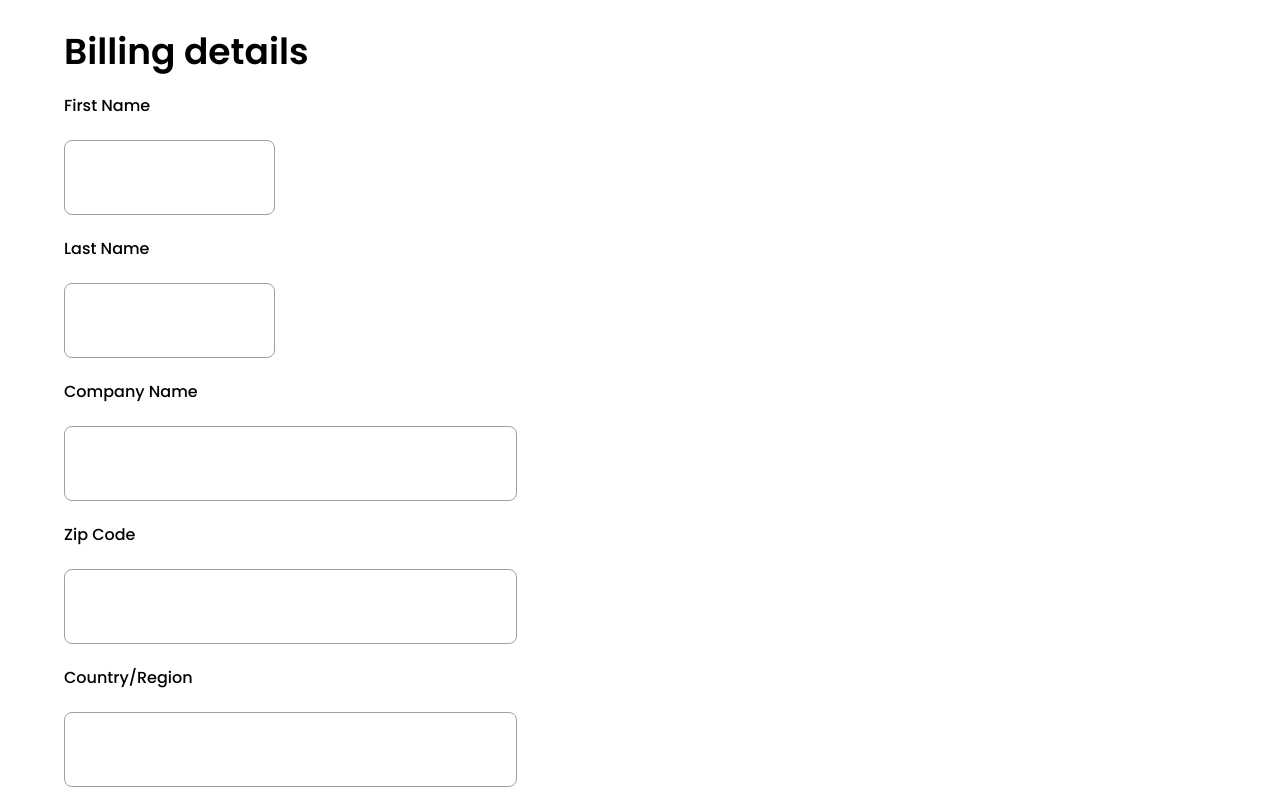
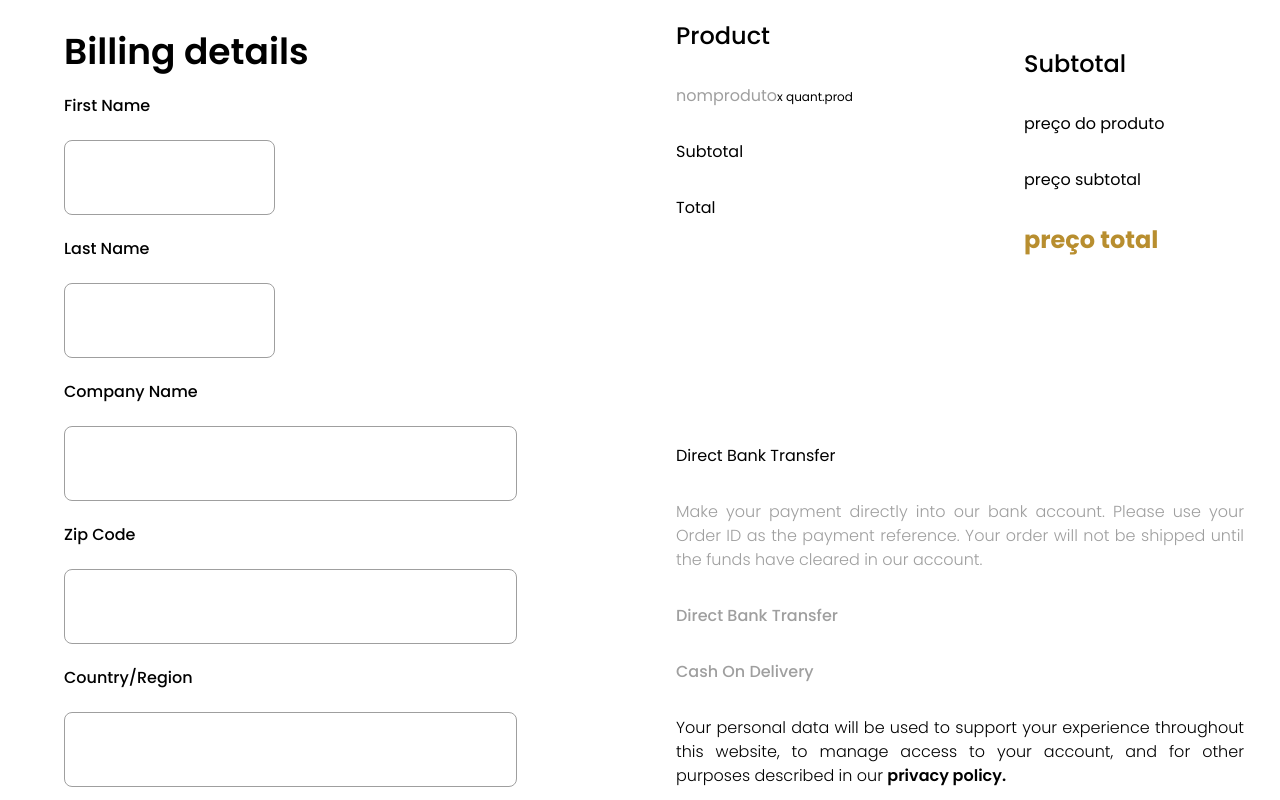
Before and after one commit to ThaisSil/Desafio3-TI-Rex, a React (Vite) app: page /Checkout in a window 1280 px wide. Shown: the part 500-1300 px from the top of the page. Built offline with nearby package versions, Linux system fonts and the light colour scheme.

Commit message:
fix: page checkout

```diff
--- a/src/pages/Checkout.tsx
+++ b/src/pages/Checkout.tsx
@@ -1,25 +1,69 @@
-import React from 'react'
-import Header from '../components/Header'
-import Banner from '../components/Banner'
-import BgBanner from '../assets/images/BgBanner.png'
-import Warranty from '../components/Warranty'
-import Footer from '../components/Footer'
-import CheckoutForm from '../components/CheckoutForm'
+import React from "react";
+import Header from "../components/Header";
+import Banner from "../components/Banner";
+import BgBanner from "../assets/images/BgBanner.png";
+import Warranty from "../components/Warranty";
+import Footer from "../components/Footer";
+import CheckoutForm from "../components/CheckoutForm";
 
 const Checkout = () => {
   return (
     <div>
       <Header />
       <Banner
-      bgImage={BgBanner}
-      title='Checkout '
-      subtitle= 'Home >'
-      paragraph='Checkout'/>
-      <CheckoutForm />
+        bgImage={BgBanner}
+        title="Checkout "
+        subtitle="Home >"
+        paragraph="Checkout"
+      />
+      <div className="grid grid-cols-2">
+        <CheckoutForm />
+        <div>
+        <div className="grid grid-cols-2">
+          <div className="my-14 p-9">
+            <p className="font-medium text-2xl py-4">Product</p>
+            <p className="text-[#9F9F9F] py-4">
+             nomproduto
+              <span className="text-xs text-black">x quant.prod</span>
+            </p>
+            <p className="py-4"> Subtotal</p>
+            <p className="py-4">Total</p>
+          </div>
+          <div className="my-14 p-16">
+            <p className="font-medium text-2xl py-4">Subtotal</p>
+            <p className="py-4"> preço do produto </p>
+            <p className="py-4"> preço subtotal</p>
+            <p className="font-bold text-2xl text-[#B88E2F] py-4">
+              preço total
+            </p>
+          </div>
+          </div>
+          <div className="grid grid-cols-1 p-9">
+          <p className="py-4">Direct Bank Transfer</p>
+          <p className="text-[#9F9F9F] text-justify text font-light py-4">
+            Make your payment directly into our bank account. Please use your
+            Order ID as the payment reference. Your order will not be shipped
+            until the funds have cleared in our account.
+          </p>
+          <p className="text-[#9F9F9F] text font-medium py-4">
+            Direct Bank Transfer
+          </p>
+          <p className="text-[#9F9F9F] text font-medium py-4">Cash On Delivery</p>
+          <p className="font-light text-justify py-4">
+            Your personal data will be used to support your experience
+            throughout this website, to manage access to your account, and for
+            other purposes described in our <span className="font-semibold">privacy policy.</span>
+          </p>
+          <button className=" text-xl w-[318px] h-[64px] border border-black rounded-2xl mx-36 my-9">Place order</button>
+        </div>
+       </div>
+      </div>
+
+
       <Warranty />
       <Footer />
     </div>
-  )
-}
+  );
+};
 
-export default Checkout
+export default Checkout;
--- a/src/pages/Product.tsx
+++ /dev/null
@@ -1,11 +0,0 @@
-import React from 'react'
-
-const Product = () => {
-  return (
-    <div>
-
-    </div>
-  )
-}
-
-export default Product
```
